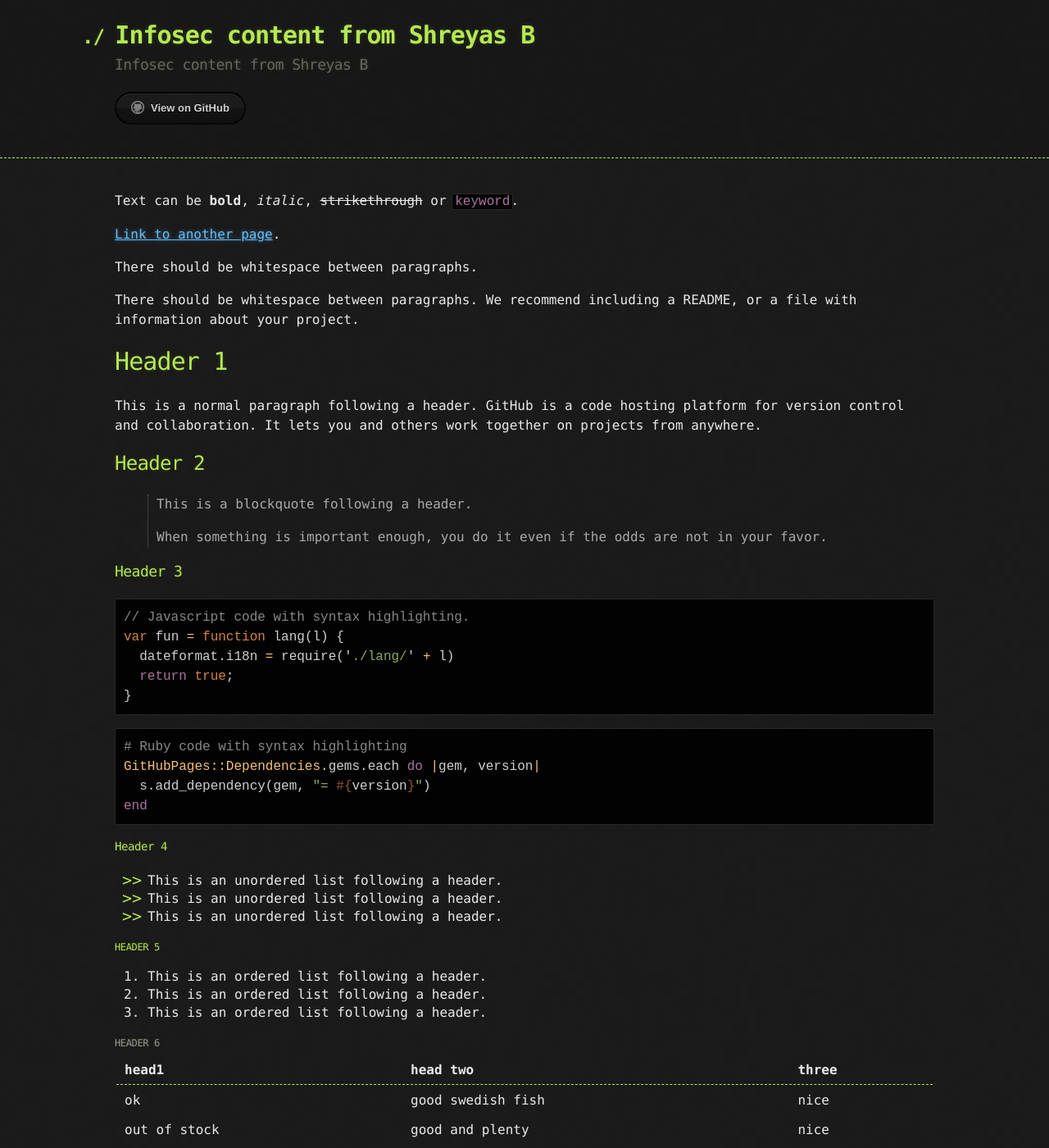
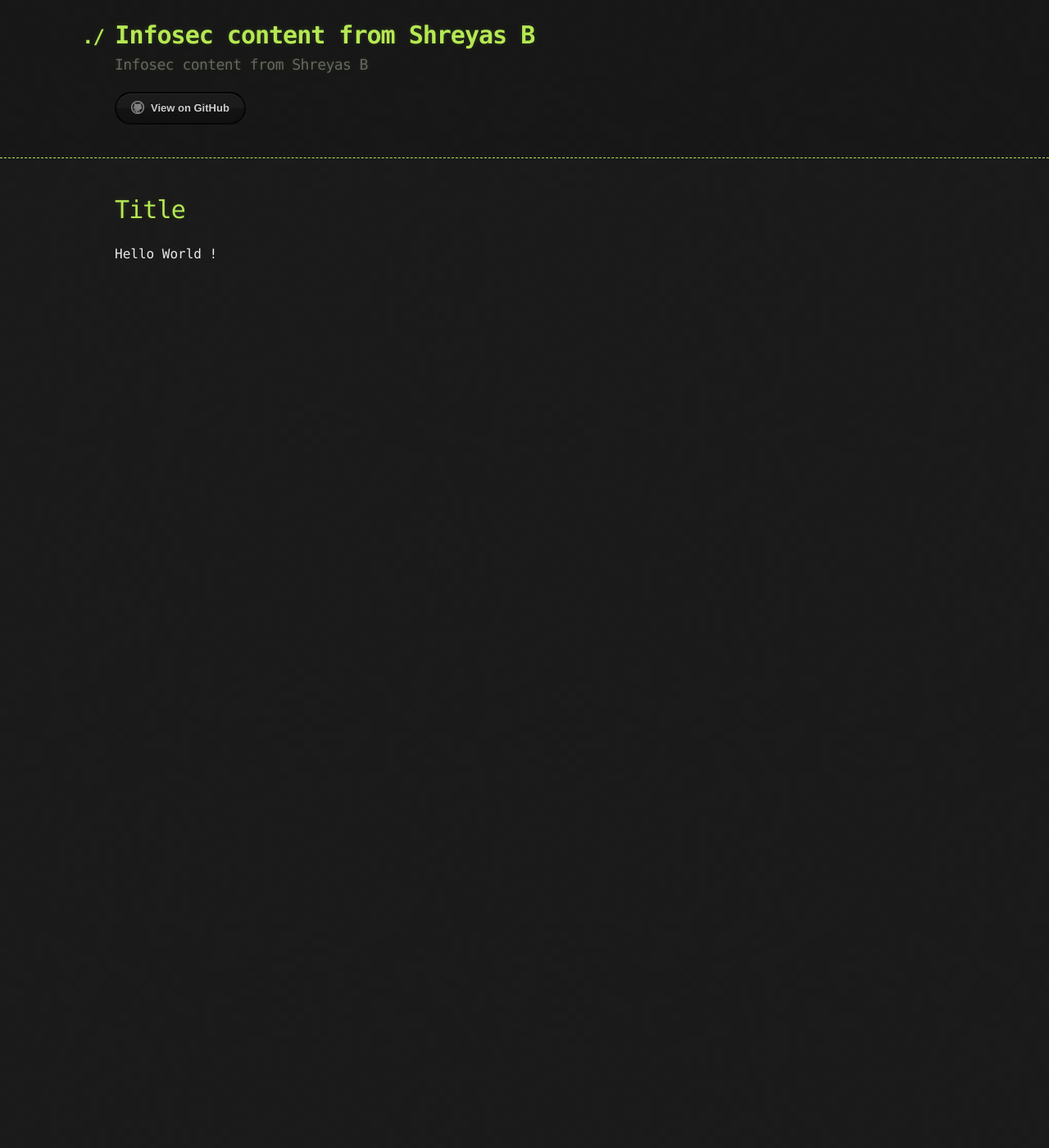
Before and after one commit to shreyassec/shreyassec.github.io, a Jekyll site: the page built from index.md, in a window 1280 px wide and 1400 px high. Shown: the whole window at 82% size. Built offline with Jekyll 4.4.1, drawn with Linux system fonts in a browser that asks for light colours; our own code applies the rules of GitHub Pages for plain Markdown files; some of the changed text lies outside the part shown.

Commit message:
Update index.md

````diff
--- a/index.md
+++ b/index.md
@@ -1,123 +1,3 @@
----
-layout: default
----
+# Title
 
-Text can be **bold**, _italic_, ~~strikethrough~~ or `keyword`.
-
-[Link to another page](./another-page.html).
-
-There should be whitespace between paragraphs.
-
-There should be whitespace between paragraphs. We recommend including a README, or a file with information about your project.
-
-# Header 1
-
-This is a normal paragraph following a header. GitHub is a code hosting platform for version control and collaboration. It lets you and others work together on projects from anywhere.
-
-## Header 2
-
-> This is a blockquote following a header.
->
-> When something is important enough, you do it even if the odds are not in your favor.
-
-### Header 3
-
-```js
-// Javascript code with syntax highlighting.
-var fun = function lang(l) {
-  dateformat.i18n = require('./lang/' + l)
-  return true;
-}
-```
-
-```ruby
-# Ruby code with syntax highlighting
-GitHubPages::Dependencies.gems.each do |gem, version|
-  s.add_dependency(gem, "= #{version}")
-end
-```
-
-#### Header 4
-
-*   This is an unordered list following a header.
-*   This is an unordered list following a header.
-*   This is an unordered list following a header.
-
-##### Header 5
-
-1.  This is an ordered list following a header.
-2.  This is an ordered list following a header.
-3.  This is an ordered list following a header.
-
-###### Header 6
-
-| head1        | head two          | three |
-|:-------------|:------------------|:------|
-| ok           | good swedish fish | nice  |
-| out of stock | good and plenty   | nice  |
-| ok           | good `oreos`      | hmm   |
-| ok           | good `zoute` drop | yumm  |
-
-### There's a horizontal rule below this.
-
-* * *
-
-### Here is an unordered list:
-
-*   Item foo
-*   Item bar
-*   Item baz
-*   Item zip
-
-### And an ordered list:
-
-1.  Item one
-1.  Item two
-1.  Item three
-1.  Item four
-
-### And a nested list:
-
-- level 1 item
-  - level 2 item
-  - level 2 item
-    - level 3 item
-    - level 3 item
-- level 1 item
-  - level 2 item
-  - level 2 item
-  - level 2 item
-- level 1 item
-  - level 2 item
-  - level 2 item
-- level 1 item
-
-### Small image
-
-![Octocat](https://github.githubassets.com/images/icons/emoji/octocat.png)
-
-### Large image
-
-![Branching](https://guides.github.com/activities/hello-world/branching.png)
-
-
-### Definition lists can be used with HTML syntax.
-
-<dl>
-<dt>Name</dt>
-<dd>Godzilla</dd>
-<dt>Born</dt>
-<dd>1952</dd>
-<dt>Birthplace</dt>
-<dd>Japan</dd>
-<dt>Color</dt>
-<dd>Green</dd>
-</dl>
-
-```
-Long, single-line code blocks should not wrap. They should horizontally scroll if they are too long. This line should be long enough to demonstrate this.
-```
-
-```
-The final element.
-```
+Hello World !
````
